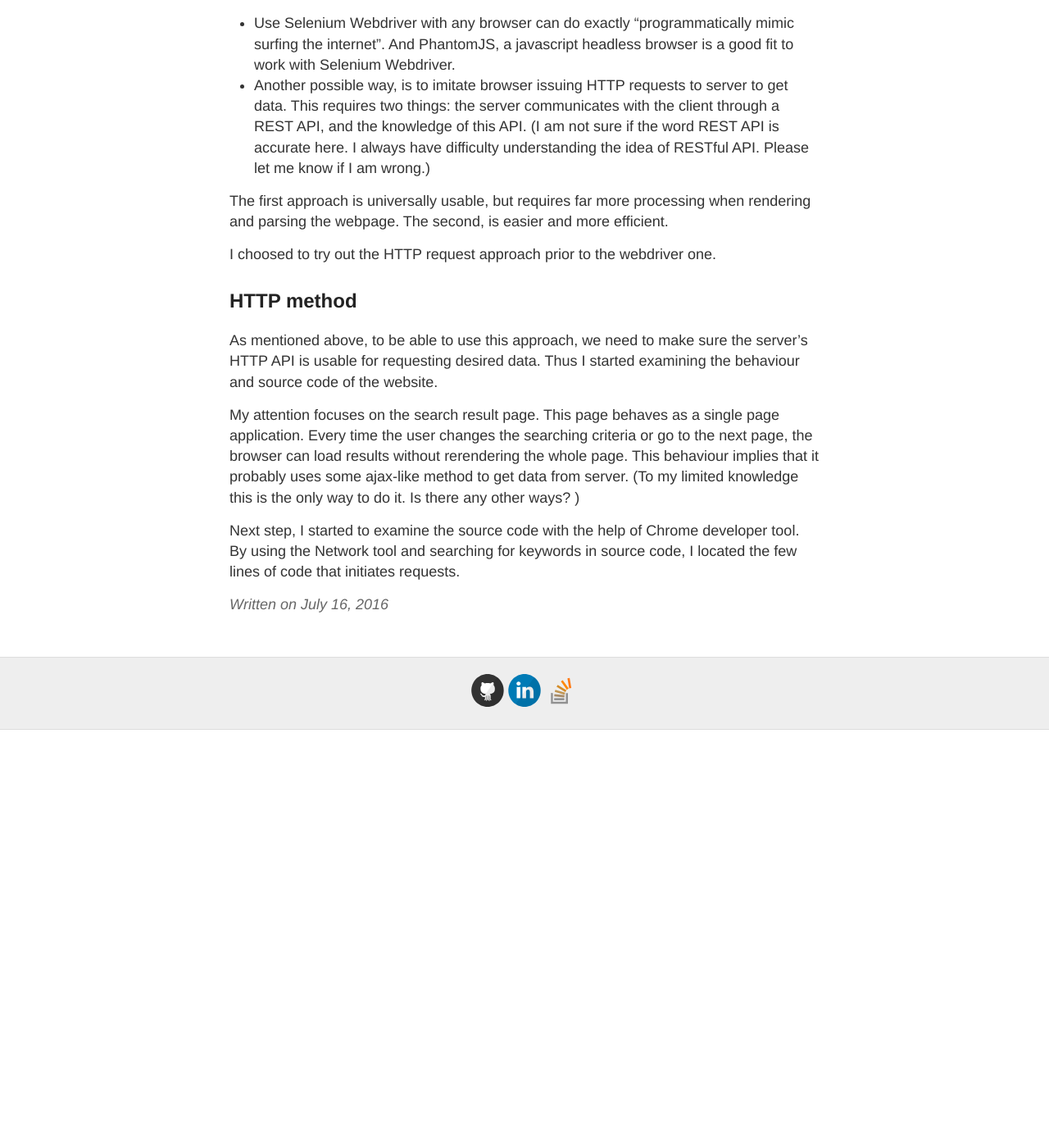
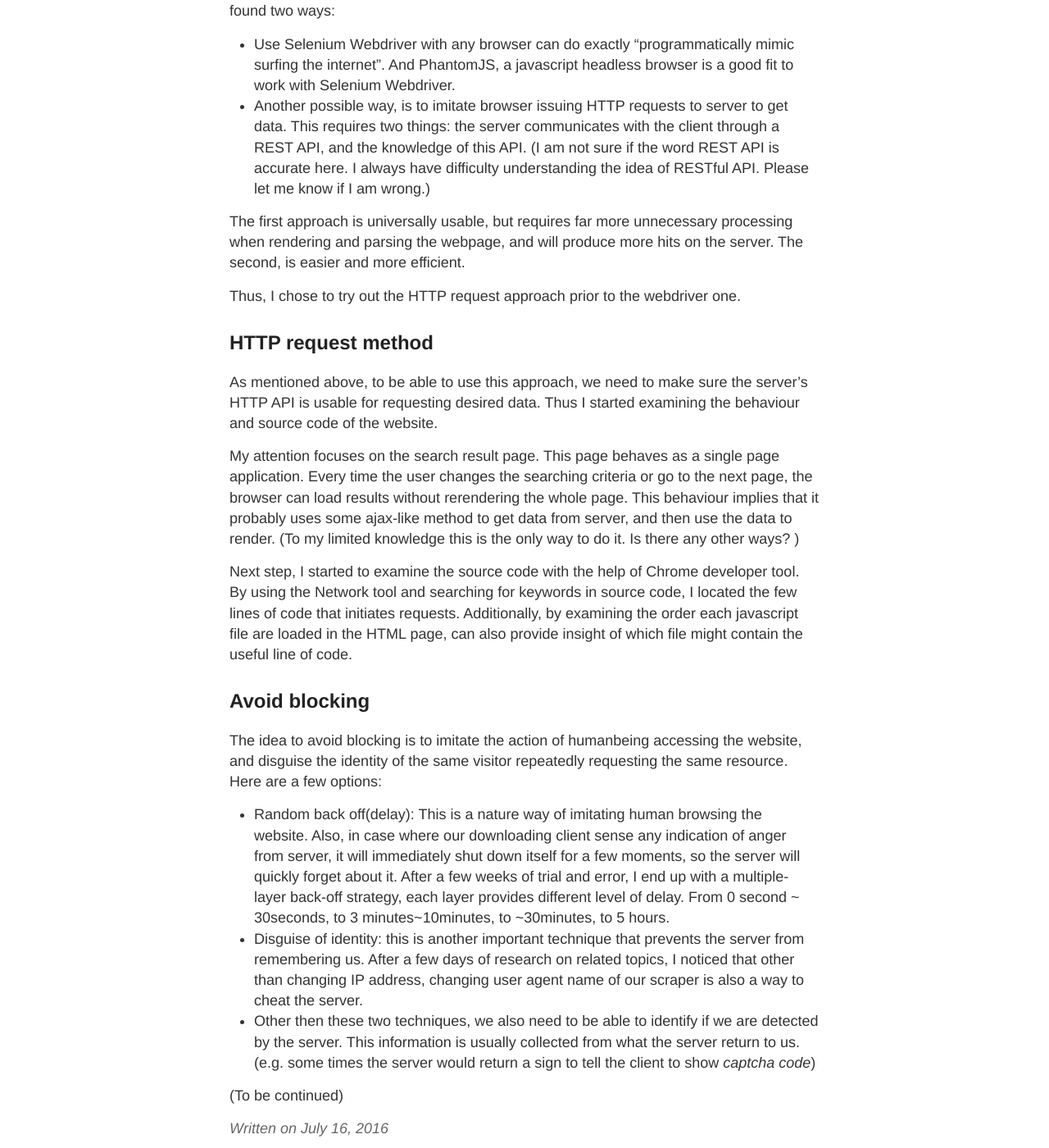
Before and after one commit to KevKeyingLi/KevKeyingLi.github.io, a Jekyll site: the page built from _posts/2016-7-16-About-Web-Scraping.md, in a window 1280 px wide and 1400 px high, scrolled down 793 px. Shown: the whole window at 82% size. Built offline with Jekyll 4.4.1, drawn with Linux system fonts in a browser that asks for light colours; before the commit the page ends 1683 px from its top, so only the background shows below that; some of the changed text lies outside the part shown.

Commit message:
Add few lines of info

```diff
--- a/_posts/2016-7-16-About-Web-Scraping.md
+++ b/_posts/2016-7-16-About-Web-Scraping.md
@@ -3,13 +3,13 @@ layout: post
 title: Angular2 Learning Note
 author: Kevin
 ---
-I have been recently working on a project to download online files from a website. Here I would like to describe and record how I tackled it and what are the methods that I used. Due to privacy concerns I will not be able to disclose the name of the website.
+I have been recently working on a project to download online files from a website. Here I would like to describe and record how I tackled it and what are the methods that I used. Due to privacy concerns I will not be able to disclose the name of the website and the project. But I promise this is totally legal action.
 
 ## Problem Overview
 
 The website provides a text/condition search engine that can be used to retrieve document IDs of files. Given the document IDs, one can easily access the desired file by editing the url.
 
-A major problem here would be how to avoid being blocked when downloading files programmatically. Continuously and robotically accessing the website and downloading files can impose heavy load on the server. The server may end up blocking (refuse to serve) such client for sake of security.
+A major problem here would be how to avoid being blocked when downloading files programmatically, and download as fast as possible. Continuously and robotically accessing the website and downloading files can impose heavy load on the server. The server may end up blocking (refuse to serve) such client for sake of security.
 
 ## Preparation
 
@@ -20,14 +20,23 @@ A initial idea of getting search results(document IDs) and dowloading files is t
 - Use Selenium Webdriver with any browser can do exactly "programmatically mimic surfing the internet". And PhantomJS, a javascript headless browser is a good fit to work with Selenium Webdriver.
 - Another possible way, is to imitate browser issuing HTTP requests to server to get data. This requires two things: the server communicates with the client through a REST API, and the knowledge of this API. (I am not sure if the word REST API is accurate here. I always have difficulty understanding the idea of RESTful API. Please let me know if I am wrong.)
 
-The first approach is universally usable, but requires far more processing when rendering and parsing the webpage. The second, is easier and more efficient.
+The first approach is universally usable, but requires far more unnecessary processing when rendering and parsing the webpage, and will produce more hits on the server. The second, is easier and more efficient.
 
-I choosed to try out the HTTP request approach prior to the webdriver one.
+Thus, I chose to try out the HTTP request approach prior to the webdriver one.
 
-## HTTP method
+## HTTP request method
 
 As mentioned above, to be able to use this approach, we need to make sure the server's HTTP API is usable for requesting desired data. Thus I started examining the behaviour and source code of the website.
 
-My attention focuses on the search result page. This page behaves as a single page application. Every time the user changes the searching criteria or go to the next page, the browser can load results without rerendering the whole page. This behaviour implies that it probably uses some ajax-like method to get data from server. (To my limited knowledge this is the only way to do it. Is there any other ways? )
+My attention focuses on the search result page. This page behaves as a single page application. Every time the user changes the searching criteria or go to the next page, the browser can load results without rerendering the whole page. This behaviour implies that it probably uses some ajax-like method to get data from server, and then use the data to render. (To my limited knowledge this is the only way to do it. Is there any other ways? )
 
-Next step, I started to examine the source code with the help of Chrome developer tool. By using the Network tool and searching for keywords in source code, I located the few lines of code that initiates requests.
+Next step, I started to examine the source code with the help of Chrome developer tool. By using the Network tool and searching for keywords in source code, I located the few lines of code that initiates requests. Additionally, by examining the order each javascript file are loaded in the HTML page, can also provide insight of which file might contain the useful line of code.
+
+## Avoid blocking
+The idea to avoid blocking is to imitate the action of humanbeing accessing the website, and disguise the identity of the same visitor repeatedly requesting the same resource. Here are a few options:
+* Random back off(delay): This is a nature way of imitating human browsing the website. Also, in case where our downloading client sense any indication of anger from server, it will immediately shut down itself for a few moments, so the server will quickly forget about it. After a few weeks of trial and error, I end up with a multiple-layer back-off strategy, each layer provides different level of delay. From 0 second ~ 30seconds, to 3 minutes~10minutes, to ~30minutes, to 5 hours.
+* Disguise of identity: this is another important technique that prevents the server from remembering us. After a few days of research on related topics, I noticed that other than changing IP address, changing user agent name of our scraper is also a way to cheat the server.
+* Other then these two techniques, we also need to be able to identify if we are detected by the server. This information is usually collected from what the server return to us. (e.g. some times the server would return a sign to tell the client to show *captcha code*)
+
+
+(To be continued)
```
